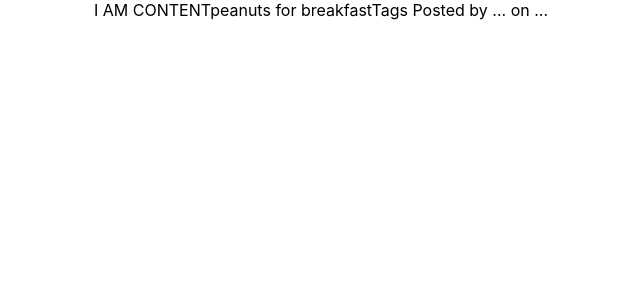
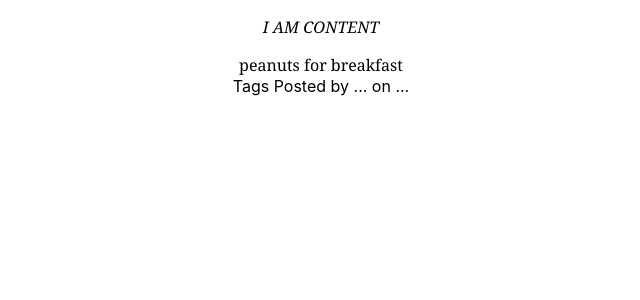
Before and after one commit to mradamt/punter, a React (Create React App) app: page / in a window 1280 px wide. Shown: the top 300 px of the page, without its empty margins (319-959 px from the left). Built offline with nearby package versions, Linux system fonts and the light colour scheme.

Commit message:
install sass, classnames

```diff
--- a/package.json
+++ b/package.json
@@ -10,6 +10,7 @@
     "@types/node": "^17.0.10",
     "@types/react": "^17.0.38",
     "@types/react-dom": "^17.0.11",
+    "classnames": "^2.3.1",
     "react": "^17.0.2",
     "react-dom": "^17.0.2",
     "react-scripts": "5.0.0",
@@ -39,5 +40,8 @@
       "last 1 firefox version",
       "last 1 safari version"
     ]
+  },
+  "devDependencies": {
+    "sass": "^1.49.0"
   }
 }
--- /dev/null
+++ b/src/components/Content.scss
@@ -0,0 +1,6 @@
+.content {
+  font-family: Georgia, 'Times New Roman', Times, serif;
+  .content-text {
+    font-style: italic;
+  }
+}
--- a/src/components/Content.tsx
+++ b/src/components/Content.tsx
@@ -1,12 +1,16 @@
 import React from "react";
+
+import './Content.scss'
 
 export default function Content (props: any) {
 
 
   return (
-    <>
-      I AM CONTENT
+    <div className="content">
+      <p className="content-text">
+        I AM CONTENT
+      </p>
       {props.content}
-    </>
+    </div>
   )
 }
```
Also changed, not shown: 1 other file (tests, documents, lock files or other folders).
